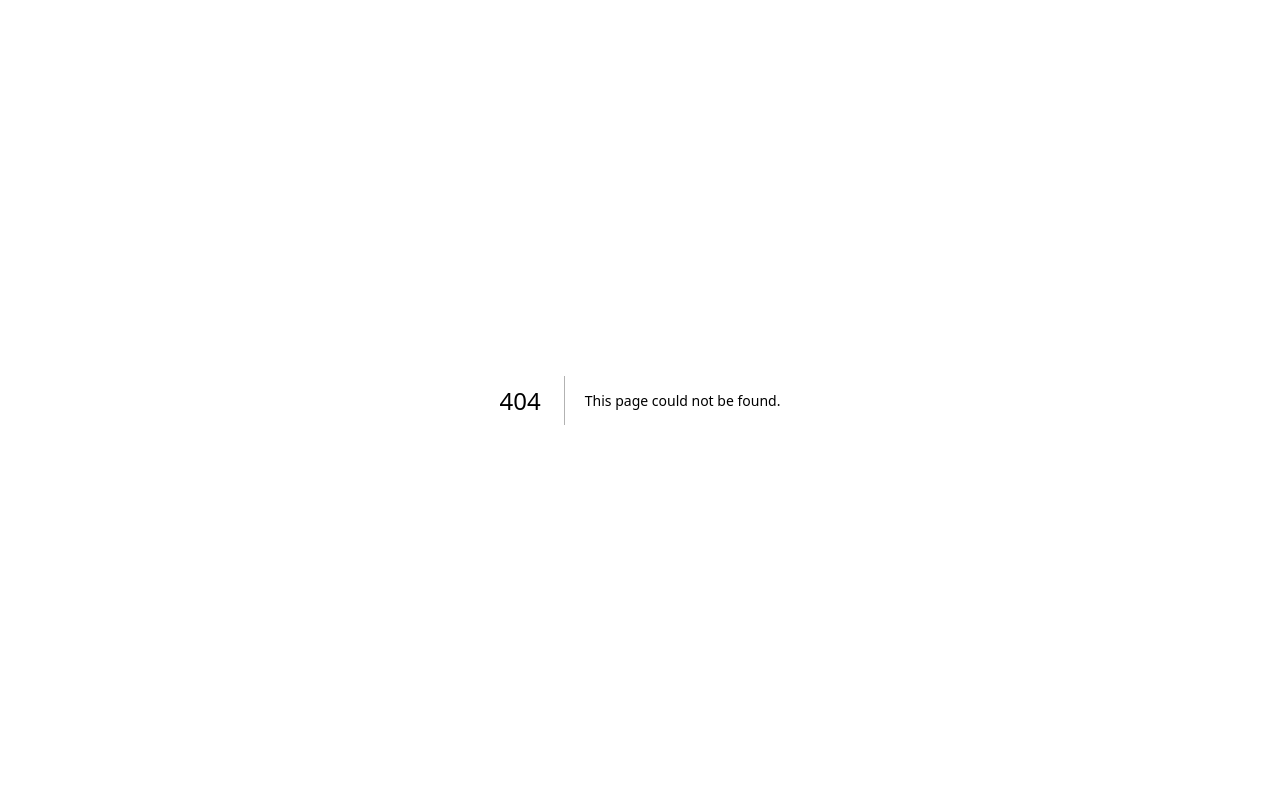
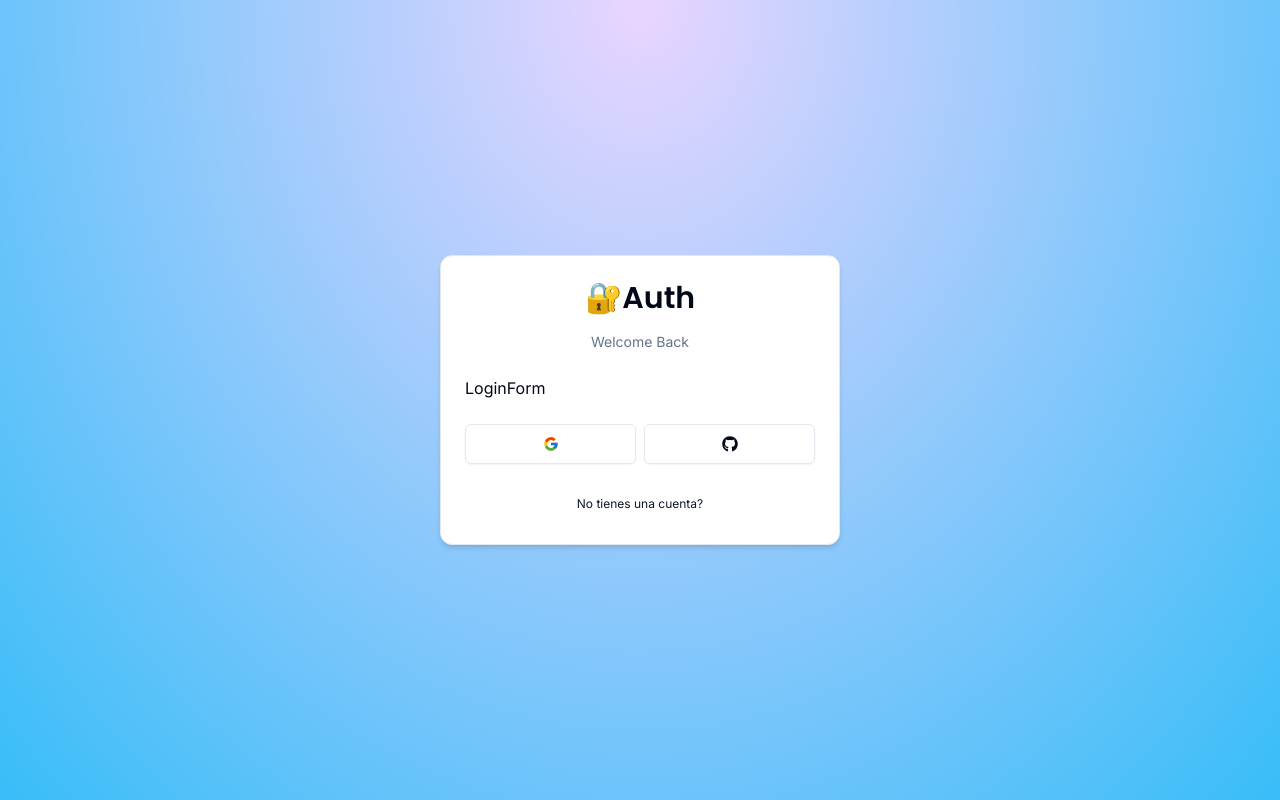
Before and after one commit to davidleond99/next-auth-example, a Next.js app: page /auth/login in a window 1280 px wide. Before the commit this address had no page. Built offline with nearby package versions, Linux system fonts and the light colour scheme.

Commit message:
Added CustomCardWrapper

```diff
--- a/package.json
+++ b/package.json
@@ -16,6 +16,7 @@
     "next": "14.2.3",
     "react": "^18",
     "react-dom": "^18",
+    "react-icons": "^5.2.1",
     "tailwind-merge": "^2.3.0",
     "tailwindcss-animate": "^1.0.7"
   },
--- /dev/null
+++ b/src/app/auth/layout.tsx
@@ -0,0 +1,14 @@
+export default function AuthLayout({
+  children,
+}: Readonly<{
+  children: React.ReactNode;
+}>) {
+  return (
+    <div
+      className="h-full flex items-center justify-center
+     bg-[radial-gradient(ellipse_at_top,_var(--tw-gradient-stops))] from-purple-200 to-sky-400"
+    >
+      {children}
+    </div>
+  );
+}
--- /dev/null
+++ b/src/app/auth/login/page.tsx
@@ -0,0 +1,9 @@
+import { LoginForm } from "@/components";
+
+export default function LoginPage() {
+  return (
+    <div>
+      <LoginForm />
+    </div>
+  );
+}
--- /dev/null
+++ b/src/components/auth/BackButton.tsx
@@ -0,0 +1,17 @@
+"use client";
+
+import Link from "next/link";
+import { Button } from "..";
+
+interface Props {
+  label: string;
+  href: string;
+}
+
+export const BackButton = ({ label, href }: Props) => {
+  return (
+    <Button variant={"link"} className="font-normal w-full" size={"sm"} asChild>
+      <Link href={href}>{label}</Link>
+    </Button>
+  );
+};
--- /dev/null
+++ b/src/components/auth/CardWrapper.tsx
@@ -0,0 +1,44 @@
+"use client";
+
+import {
+  BackButton,
+  Card,
+  CardContent,
+  CardFooter,
+  CardHeader,
+  Header,
+  Social,
+} from "..";
+
+interface Props {
+  children: React.ReactNode;
+  headerLabel: string;
+  backButtonLabel: string;
+  backButtonHref: string;
+  showSocial?: boolean;
+}
+
+export const CardWrapper = ({
+  children,
+  headerLabel,
+  backButtonHref,
+  backButtonLabel,
+  showSocial,
+}: Props) => {
+  return (
+    <Card className="w-[400px] shadow-md">
+      <CardHeader>
+        <Header label={headerLabel} />
+      </CardHeader>
+      <CardContent>{children}</CardContent>
+      {showSocial && (
+        <CardFooter>
+          <Social />
+        </CardFooter>
+      )}
+      <CardFooter>
+        <BackButton label={backButtonLabel} href={backButtonHref} />
+      </CardFooter>
+    </Card>
+  );
+};
--- /dev/null
+++ b/src/components/auth/Header.tsx
@@ -0,0 +1,15 @@
+import { font } from "@/config/font";
+import { cn } from "@/lib/utils";
+
+interface Props {
+  label: string;
+}
+
+export const Header = ({ label }: Props) => {
+  return (
+    <div className="w-full flex flex-col gap-y-4 items-center justify-center">
+      <h1 className={cn("text-3xl font-semibold", font.className)}>🔐Auth</h1>
+      <p className="text-muted-foreground text-sm">{label}</p>
+    </div>
+  );
+};
--- /dev/null
+++ b/src/components/auth/LoginForm.tsx
@@ -0,0 +1,14 @@
+import { CardWrapper } from "./CardWrapper";
+
+export const LoginForm = () => {
+  return (
+    <CardWrapper
+      headerLabel="Welcome Back"
+      backButtonLabel="No tienes una cuenta?"
+      backButtonHref="/auth/register"
+      showSocial
+    >
+      LoginForm
+    </CardWrapper>
+  );
+};
--- /dev/null
+++ b/src/components/auth/Social.tsx
@@ -0,0 +1,28 @@
+"use client";
+
+import { FcGoogle } from "react-icons/fc";
+import { Button } from "..";
+import { FaGithub } from "react-icons/fa";
+
+export const Social = () => {
+  return (
+    <div className="flex items-center w-full gap-x-2">
+      <Button
+        className="w-full"
+        variant={"outline"}
+        size={"lg"}
+        onClick={() => {}}
+      >
+        <FcGoogle size={25} />
+      </Button>
+      <Button
+        className="w-full"
+        variant={"outline"}
+        size={"lg"}
+        onClick={() => {}}
+      >
+        <FaGithub size={25} />
+      </Button>
+    </div>
+  );
+};
--- a/src/components/index.ts
+++ b/src/components/index.ts
@@ -1,2 +1,8 @@
 export * from "./ui/button";
+export * from "./ui/card";
+export * from "./auth/CardWrapper";
 export * from "./auth/LoginButton";
+export * from "./auth/LoginForm";
+export * from "./auth/Header";
+export * from "./auth/Social";
+export * from "./auth/BackButton";
--- /dev/null
+++ b/src/components/ui/card.tsx
@@ -0,0 +1,76 @@
+import * as React from "react"
+
+import { cn } from "@/lib/utils"
+
+const Card = React.forwardRef<
+  HTMLDivElement,
+  React.HTMLAttributes<HTMLDivElement>
+>(({ className, ...props }, ref) => (
+  <div
+    ref={ref}
+    className={cn(
+      "rounded-xl border bg-card text-card-foreground shadow",
+      className
+    )}
+    {...props}
+  />
+))
+Card.displayName = "Card"
+
+const CardHeader = React.forwardRef<
+  HTMLDivElement,
+  React.HTMLAttributes<HTMLDivElement>
+>(({ className, ...props }, ref) => (
+  <div
+    ref={ref}
+    className={cn("flex flex-col space-y-1.5 p-6", className)}
+    {...props}
+  />
+))
+CardHeader.displayName = "CardHeader"
+
+const CardTitle = React.forwardRef<
+  HTMLParagraphElement,
+  React.HTMLAttributes<HTMLHeadingElement>
+>(({ className, ...props }, ref) => (
+  <h3
+    ref={ref}
+    className={cn("font-semibold leading-none tracking-tight", className)}
+    {...props}
+  />
+))
+CardTitle.displayName = "CardTitle"
+
+const CardDescription = React.forwardRef<
+  HTMLParagraphElement,
+  React.HTMLAttributes<HTMLParagraphElement>
+>(({ className, ...props }, ref) => (
+  <p
+    ref={ref}
+    className={cn("text-sm text-muted-foreground", className)}
+    {...props}
+  />
+))
+CardDescription.displayName = "CardDescription"
+
+const CardContent = React.forwardRef<
+  HTMLDivElement,
+  React.HTMLAttributes<HTMLDivElement>
+>(({ className, ...props }, ref) => (
+  <div ref={ref} className={cn("p-6 pt-0", className)} {...props} />
+))
+CardContent.displayName = "CardContent"
+
+const CardFooter = React.forwardRef<
+  HTMLDivElement,
+  React.HTMLAttributes<HTMLDivElement>
+>(({ className, ...props }, ref) => (
+  <div
+    ref={ref}
+    className={cn("flex items-center p-6 pt-0", className)}
+    {...props}
+  />
+))
+CardFooter.displayName = "CardFooter"
+
+export { Card, CardHeader, CardFooter, CardTitle, CardDescription, CardContent }
```
Also changed, not shown: 1 other file (tests, documents, lock files or other folders).
